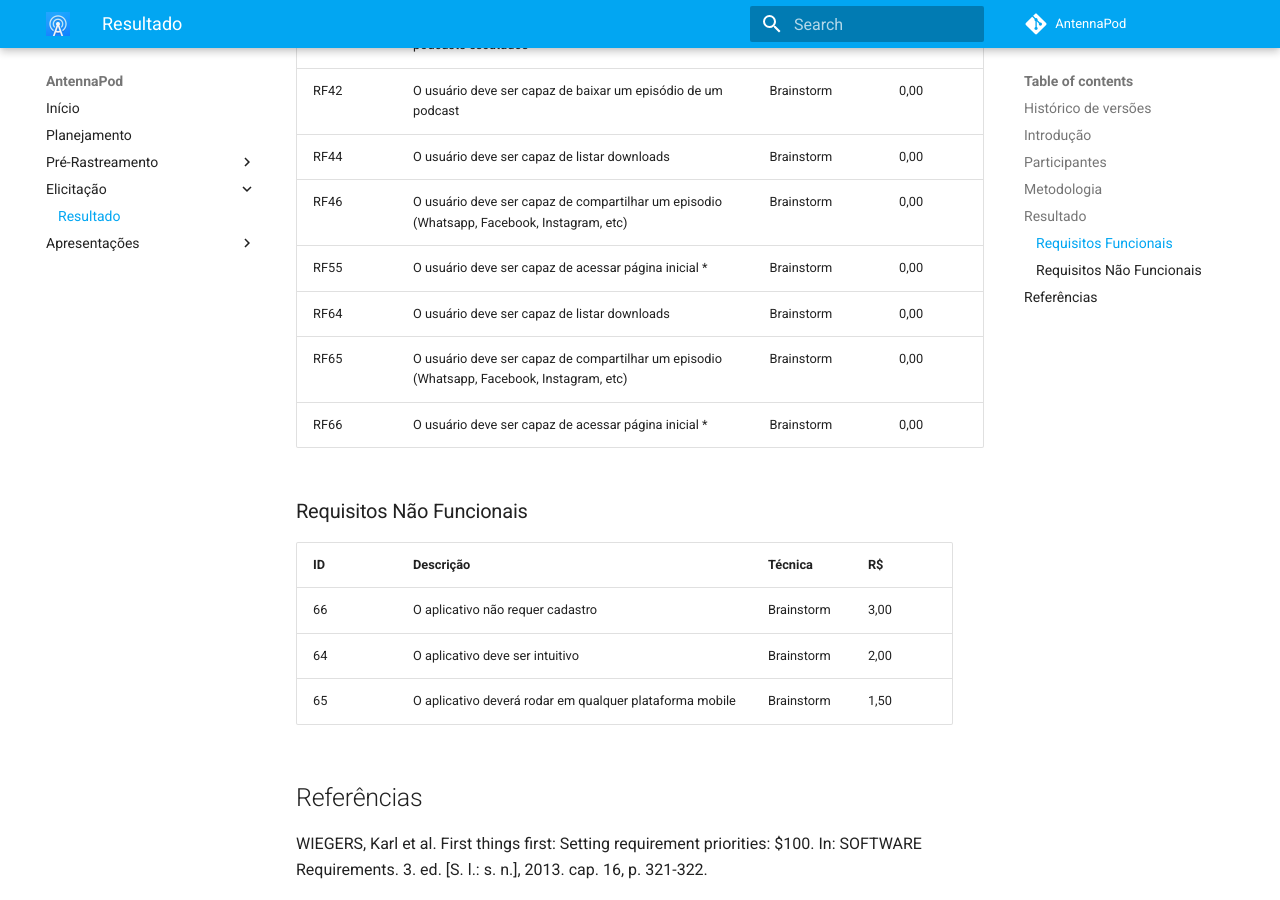
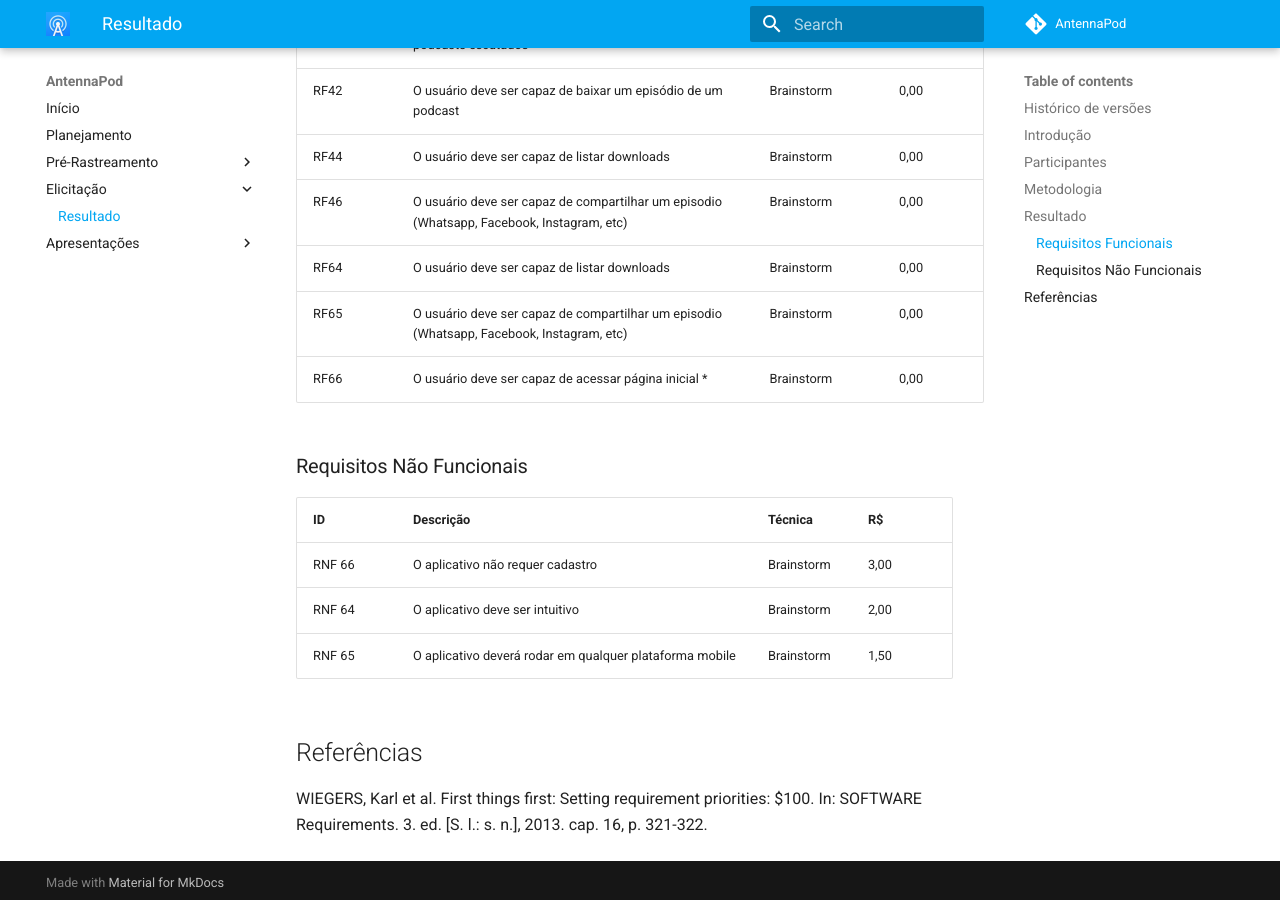
Before and after one commit to Requisitos-de-Software/2021.2-AntennaPod, an MkDocs documentation site: the page built from docs/elicitacao/resultado.md, in a window 1280 px wide and 900 px high, scrolled down 4980 px. Built offline with MkDocs 1.6.1 and Material for MkDocs 9.7.7, drawn with Linux system fonts in a browser that asks for light colours; comment, search, counter and statistics services are not loaded.

Commit message:
sugestoes da amanda

```diff
--- a/docs/elicitacao/resultado.md
+++ b/docs/elicitacao/resultado.md
@@ -100,7 +100,6 @@ O resultado da elicitação e priorização pode ser visto na tabela abaixo:
 | RF42 | O usuário deve ser capaz de baixar um episódio de um podcast                                 | Brainstorm           | 0,00   |
 | RF44 | O usuário deve ser capaz de listar downloads                                                 | Brainstorm           | 0,00   |
 | RF46 | O usuário deve ser capaz de compartilhar um episodio (Whatsapp, Facebook, Instagram, etc)    | Brainstorm           | 0,00   |
-| RF55 | O usuário deve ser capaz de acessar página inicial *                                         | Brainstorm           | 0,00   |
 | RF64 | O usuário deve ser capaz de listar downloads                                                 | Brainstorm           | 0,00   |
 | RF65 | O usuário deve ser capaz de compartilhar um episodio (Whatsapp, Facebook, Instagram, etc)    | Brainstorm           | 0,00   |
 | RF66 | O usuário deve ser capaz de acessar página inicial *                                         | Brainstorm           | 0,00   |
@@ -109,9 +108,9 @@ O resultado da elicitação e priorização pode ser visto na tabela abaixo:
 
 | ID | Descrição                                               | Técnica    | R$   |
 |----|---------------------------------------------------------|------------|------|
-| 66 | O aplicativo não requer cadastro                        | Brainstorm | 3,00 |
-| 64 | O aplicativo deve ser intuitivo                         | Brainstorm | 2,00 |
-| 65 | O aplicativo deverá rodar em qualquer plataforma mobile | Brainstorm | 1,50 |
+| RNF 66 | O aplicativo não requer cadastro                        | Brainstorm | 3,00 |
+| RNF 64 | O aplicativo deve ser intuitivo                         | Brainstorm | 2,00 |
+| RNF 65 | O aplicativo deverá rodar em qualquer plataforma mobile | Brainstorm | 1,50 |
 
 ## Referências
 
```
